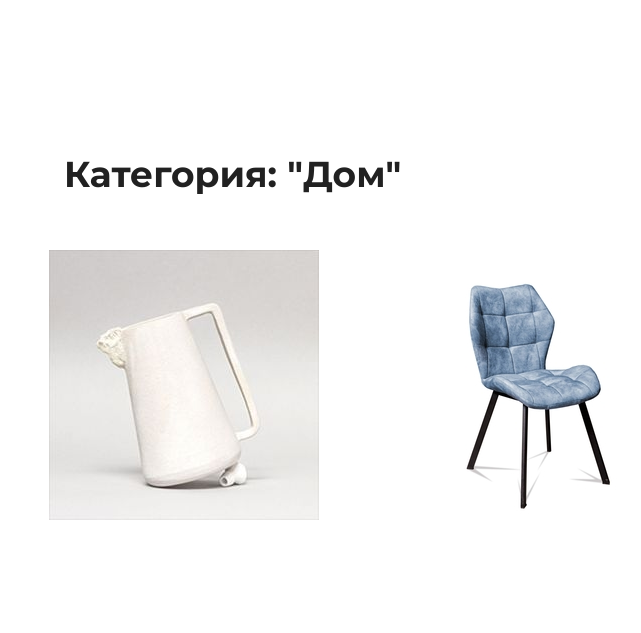
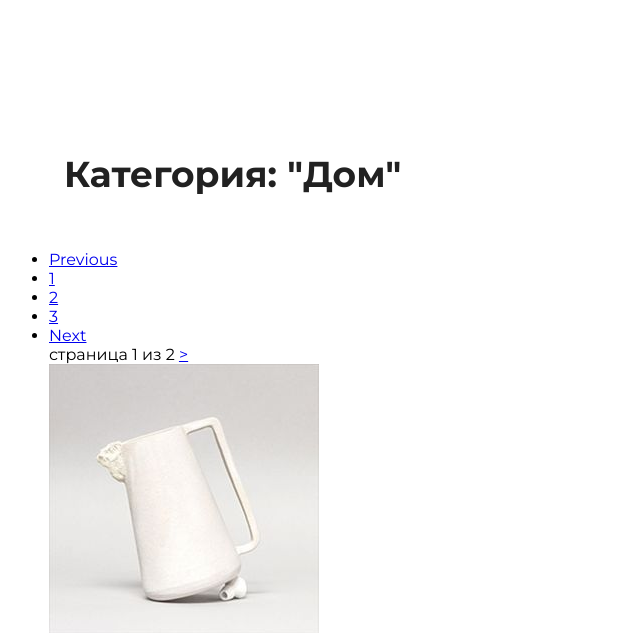
Before and after one commit to rxfix/DjangoFramework-, a Django app: page /products/category/4 in a window 1280 px wide; the page is wider, and only the part inside the window is pictured. Shown: the part 1031-1664 px from the top of that part, without its empty margins (49-690 px from the left). Run offline with Django 4.2, Linux system fonts and the light colour scheme; data comes from the database, SQL or seed files in the repository; both versions use the stored data as it was after the commit; some libraries are stand-ins or nearby versions.

Commit message:
paginator

```diff
--- a/geekshop/mainapp/templates/mainapp/products.html
+++ b/geekshop/mainapp/templates/mainapp/products.html
@@ -24,7 +24,7 @@
             {% for link in links_menu %}
                 <li><a href="{% url 'products:category' link.pk %}"
                        class="{% if request.resolver_match.kwargs.pk|add:'0' == link.pk %} active {% endif %}">
-                {{link.name}}
+                    {{ link.name }}
                 </a></a>
                 </li>
             {% endfor %}
@@ -80,6 +80,38 @@
             {% endif %}
         </div>
         <div class="related-products clearfix">
+
+
+            <nav aria-label="Page navigation example">
+                <ul class="pagination">
+                    <li class="page-item"><a class="page-link" href="#">Previous</a></li>
+                    <li class="page-item"><a class="page-link" href="#">1</a></li>
+                    <li class="page-item"><a class="page-link" href="#">2</a></li>
+                    <li class="page-item"><a class="page-link" href="#">3</a></li>
+                    <li class="page-item"><a class="page-link" href="#">Next</a></li>
+                </ul>
+            </nav>
+
+
+            <div class="paginator">
+                {% if products.has_previous %}
+                    <a href="{% url 'products:page' category.pk products.previous_page_number %}">
+                        <
+                    </a>
+                {% endif %}
+                <span class="current">
+            страница {{ products.number }} из
+            {{ products.paginator.num_pages }}
+          </span>
+                {% if products.has_next %}
+                    <a href="{% url 'products:page' category.pk products.next_page_number %}">
+                        >
+                    </a>
+                {% endif %}
+            </div>
+
+
+
             {% for product in products %}
                 <div class="block">
                     <a href="{% url 'mainapp:detail' pk=product.pk %}">
--- a/geekshop/mainapp/urls.py
+++ b/geekshop/mainapp/urls.py
@@ -5,7 +5,7 @@ from .views import products,product
 app_name = 'mainapp'
 urlpatterns = [
     path('', mainapp.products, name='index'),
-    path('<int:pk>/', mainapp.products, name='category'),
     path('category/<int:pk>', products, name='category'),
     path('product/<int:pk>/', product, name='detail'),
+    path('category/<int:pk>/page/<int:page>', products, name='page'),
 ]
--- a/geekshop/mainapp/views.py
+++ b/geekshop/mainapp/views.py
@@ -4,6 +4,7 @@ from django.shortcuts import render, get_object_or_404
 
 from basketapp.models import Basket
 from mainapp.models import ProductCategory, Product
+from django.core.paginator import Paginator, EmptyPage, PageNotAnInteger
 
 
 def get_basket(user):
@@ -23,7 +24,7 @@ def get_same_products(hot_product):
     return same_products
 
 
-def products(request, pk=None):
+def products(request, pk=None, page=1):
     # print(pk)
     title = 'каталог'
 
@@ -35,24 +36,30 @@ def products(request, pk=None):
     if pk is not None:
         if pk == 0:
             products = Product.objects.all().order_by('price')
-            category = {'name': 'Все'}
+            category = {'pk': 0, 'name': 'Все'}
 
         else:
             category = get_object_or_404(ProductCategory, pk=pk)
             products = Product.objects.filter(category__pk=pk).order_by('price')
 
+        paginator = Paginator(products, 1)
+        try:
+            product_paginator = paginator.page(page)
+        except PageNotAnInteger:
+            product_paginator = paginator.page(1)
+        except EmptyPage:
+            product_paginator = paginator.page(paginator.num_pages)
+
         context = {
             'title': title,
             'links_menu': links_menu,
-            'products': products,
+            'products': product_paginator,
             'category': category,
             'basket': basket,
             'hot_product': hot_product,
             'same_products': same_products,
         }
         return render(request, 'mainapp/products.html', context=context)
-
-
 
     context = {
         'title': title,
@@ -63,6 +70,7 @@ def products(request, pk=None):
         'basket': basket,
     }
     return render(request, 'mainapp/products.html', context=context)
+
 
 def product(request, pk):
     title = 'продукты'
```
Also changed, not shown: geekshop/db.sqlite3. Lines whose indentation alone changed are shown as unchanged.
